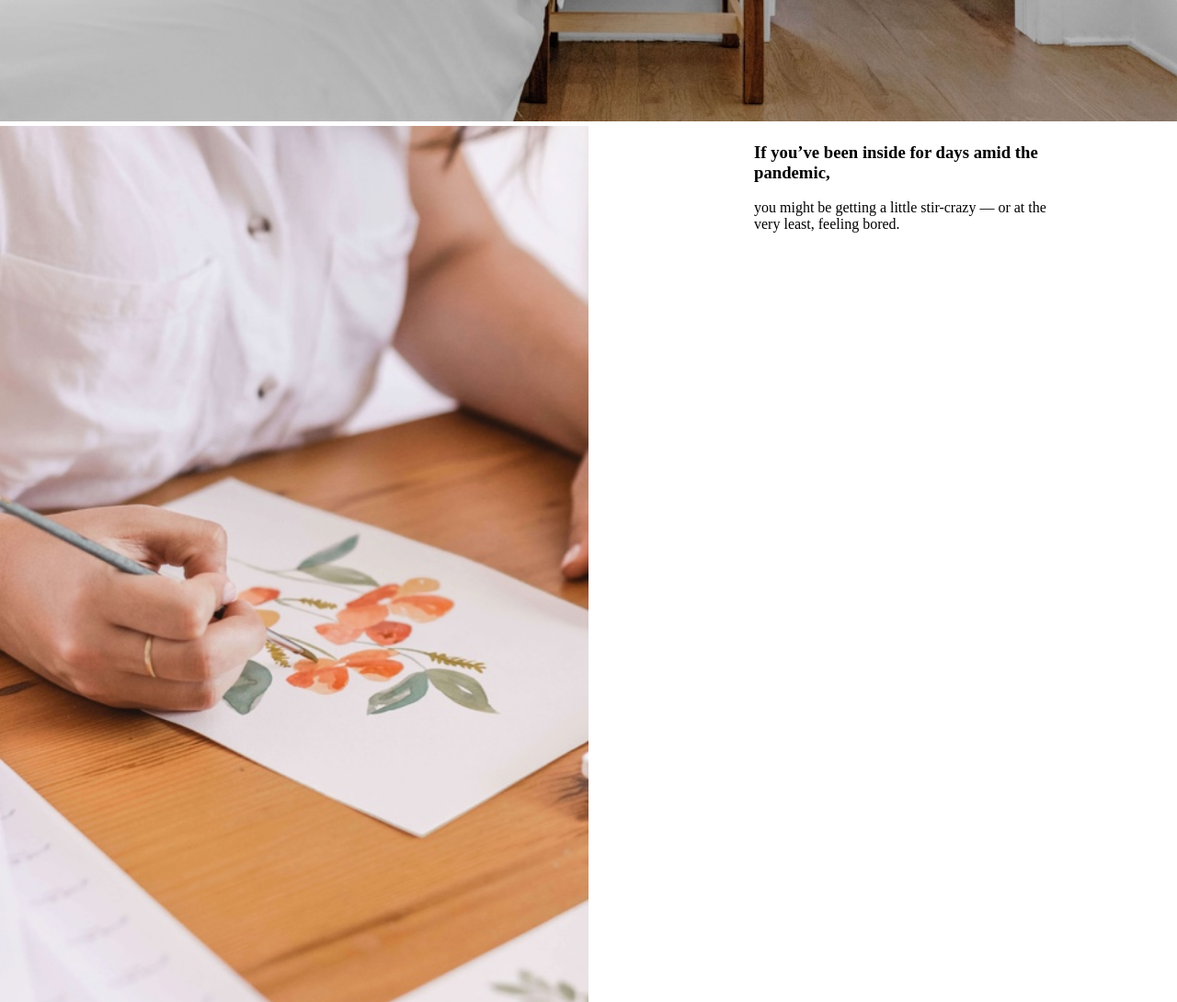
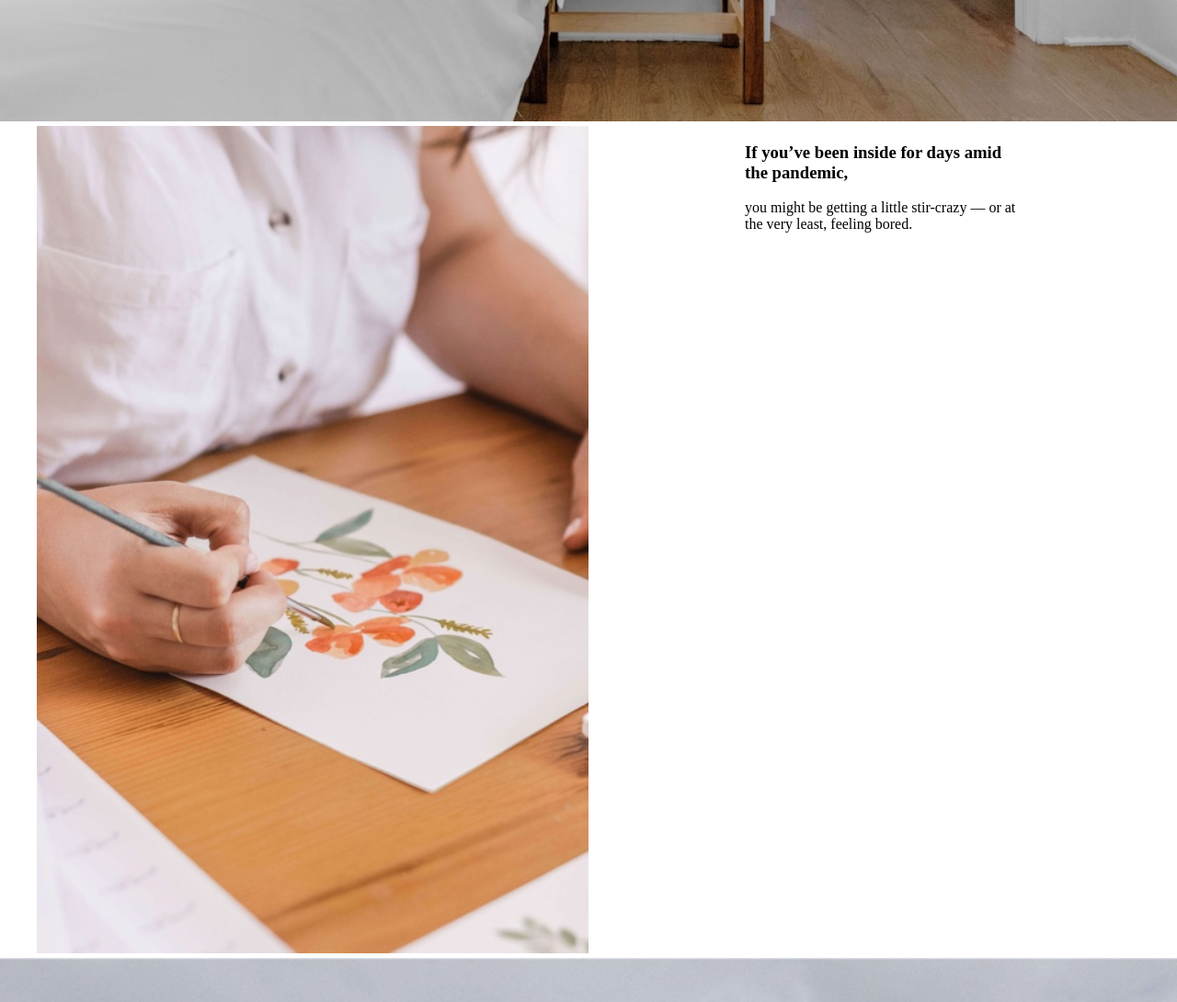
Before and after one commit to eugeniekwon/homework, a plain HTML site: page deploy/index.html in a window 1280 px wide. Shown: the part 800-1890 px from the top of the page at 92% size. Drawn offline with nearby package versions, Linux system fonts and the light colour scheme.

Commit message:
updates to hw for 5/5

```diff
--- a/deploy/index.html
+++ b/deploy/index.html
@@ -41,11 +41,11 @@
                     <img src="img/section-3/hero-3.jpg" alt="person running">
                 </aside>
 
-                <section id="section-3-container">
-                    <div id="section-3-content">
-                    <h2>“Human beings are not real great about endless time at home.”</h2>
-                    </div>
-                </section>
+                    <section id="section-3-container">
+                        <div id="section-3-content">
+                        <h2>“Human beings are not real great about endless time at home.”</h2>
+                        </div>
+                    </section>
 
             </section>
     <section id="section-4">
@@ -64,7 +64,7 @@
                     </ul>
                 </section>
     <section id="section-5">
-
+                        <div id="section-5-desktop">
                             <aside id="section-5-img">
                                 <img src="img/section-5/circle.png" alt="cat on the bed">
                             </aside>
@@ -75,11 +75,8 @@
                                         can lead to a meditative state that helps reduce anxiety. Go for a walk. A study found that walking can
                                         make you happier and reduce feelings of boredom and dread. Sleep. Aim to get seven to eight hours of sleep.
                                         Do yoga.   Studies have shown that yoga can boost your mood. Listen to or play music.</p>
-                                </div>
                             </article>
-
                         </div>
-
                     </section>
     <footer id="footer">
                             <div id="footer-content">
--- a/dev/scss/sections/_section-2.scss
+++ b/dev/scss/sections/_section-2.scss
@@ -4,19 +4,26 @@
 #section-2 {
 
     @include xl{
-
-    }
+        display: grid;
+        grid-template-columns: auto 1200px auto;
+        grid-template-areas: ". section-2-container ."
+        }
 
     #section-2-container {
+
         @include md {
             display: grid;
             grid-template-columns: 40% auto;
             grid-template-areas: "aside section-2-section";
-            gap:20px;
-        }
+            gap: 20px;
+            }
         @include lg{
             grid-template-columns: 50% 50%;
-        }
+            }
+
+        @include xl{
+            grid-area: section-2-container;
+            }
 
         aside {
             @include md {
@@ -28,7 +35,9 @@
             }
         }
 
+
         #section-2-content {
+
             display: grid;
             grid-template-columns: 10px auto 10px;
             grid-template-areas: ". section-2-content-text .";
@@ -41,6 +50,7 @@
                 grid-template-columns: auto 50% auto;
             }
 
+
             #section-2-content-text {
                 grid-area: section-2-content-text;
             }
--- a/dev/scss/sections/_section-3.scss
+++ b/dev/scss/sections/_section-3.scss
@@ -8,32 +8,25 @@
         }
     }
 
+
+
     #section-3-container{
+
         display: grid;
         grid-template-columns: 10px auto 10px;
         grid-template-areas: ". section-3 .";
 
         @include md{
-            display: grid;
             grid-template-columns: 15% auto 15%;
-            grid-template-areas: ". section-3 .";
         }
 
         @include lg{
-            display: grid;
-            grid-template-columns: 24% auto 24%;
-            grid-template-areas: ". section-3 .";
+            grid-template-columns: 25% auto 25%;
         }
 
         #section-3-content{
             grid-area: section-3;
+            }
 
-            @include md{
-                grid-area: section-3;
-            }
-            @include lg{
-                grid-area: section-3;
-            }
         }
     }
-}
--- a/dev/scss/sections/_section-4.scss
+++ b/dev/scss/sections/_section-4.scss
@@ -5,6 +5,10 @@
     display: grid;
     grid-template-columns: 0 auto 0;
     grid-template-areas: ". section-4 .";
+
+    @include xl{
+        grid-template-columns: auto 1200px auto;
+    }
 
     ul {
         grid-area: section-4;
--- a/dev/scss/sections/_section-5.scss
+++ b/dev/scss/sections/_section-5.scss
@@ -3,10 +3,21 @@
 ============= */
 #section-5{
 
+    @include xl{
+        display: grid;
+        grid-template-columns: auto 1200px auto;
+        grid-template-areas: ". section-3-desktop .";
+    }
+
+    #section-5-desktop{
         @include lg{
             display: grid;
             grid-template-columns: 40% 60%;
             grid-tempplate-areas: ""
+        }
+
+        @include xl{
+            grid-area: section-3-desktop;
         }
 
         aside{
@@ -37,3 +48,5 @@
         }
         }
     }
+
+}
```
Also changed, not shown: deploy/css/styles.css, 2 other files. Lines whose indentation alone changed are shown as unchanged.
